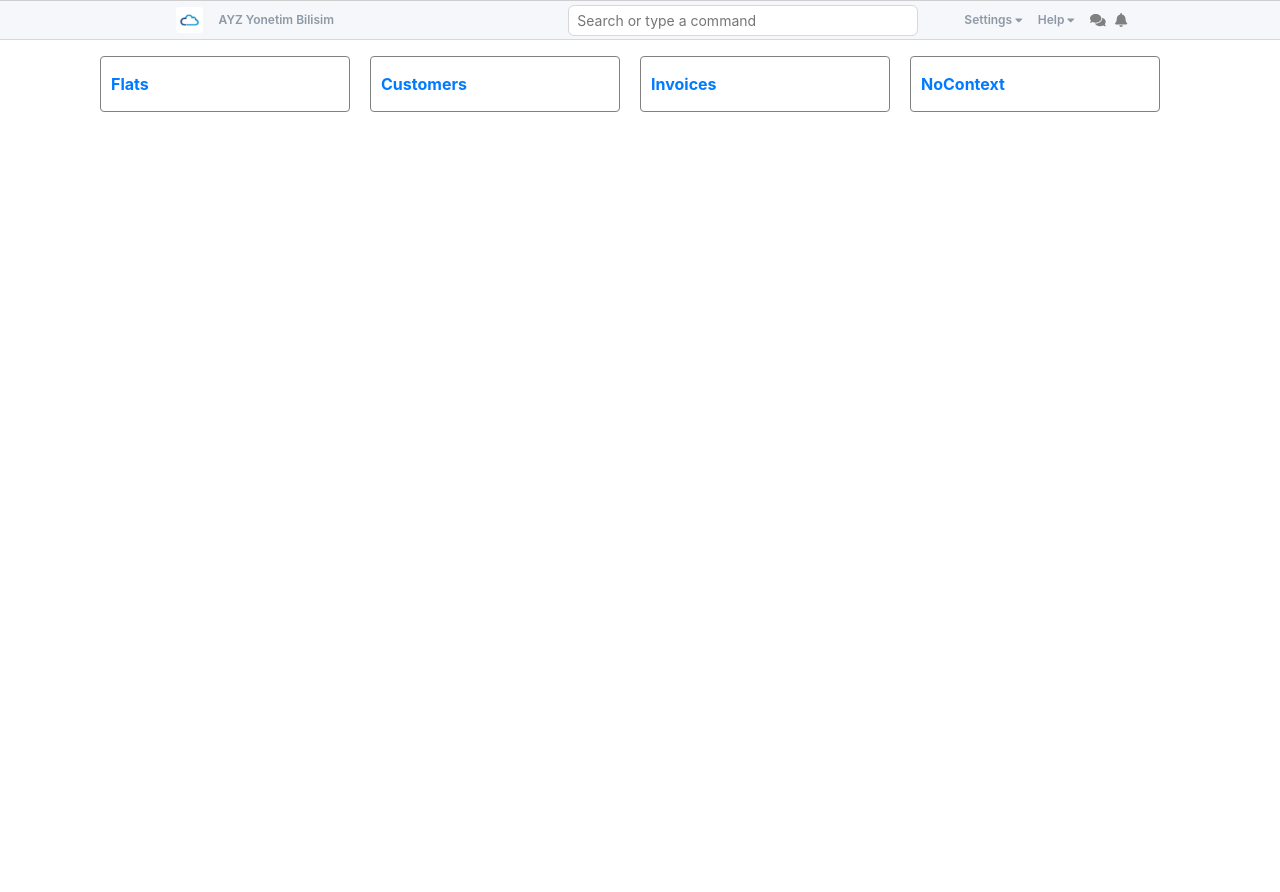
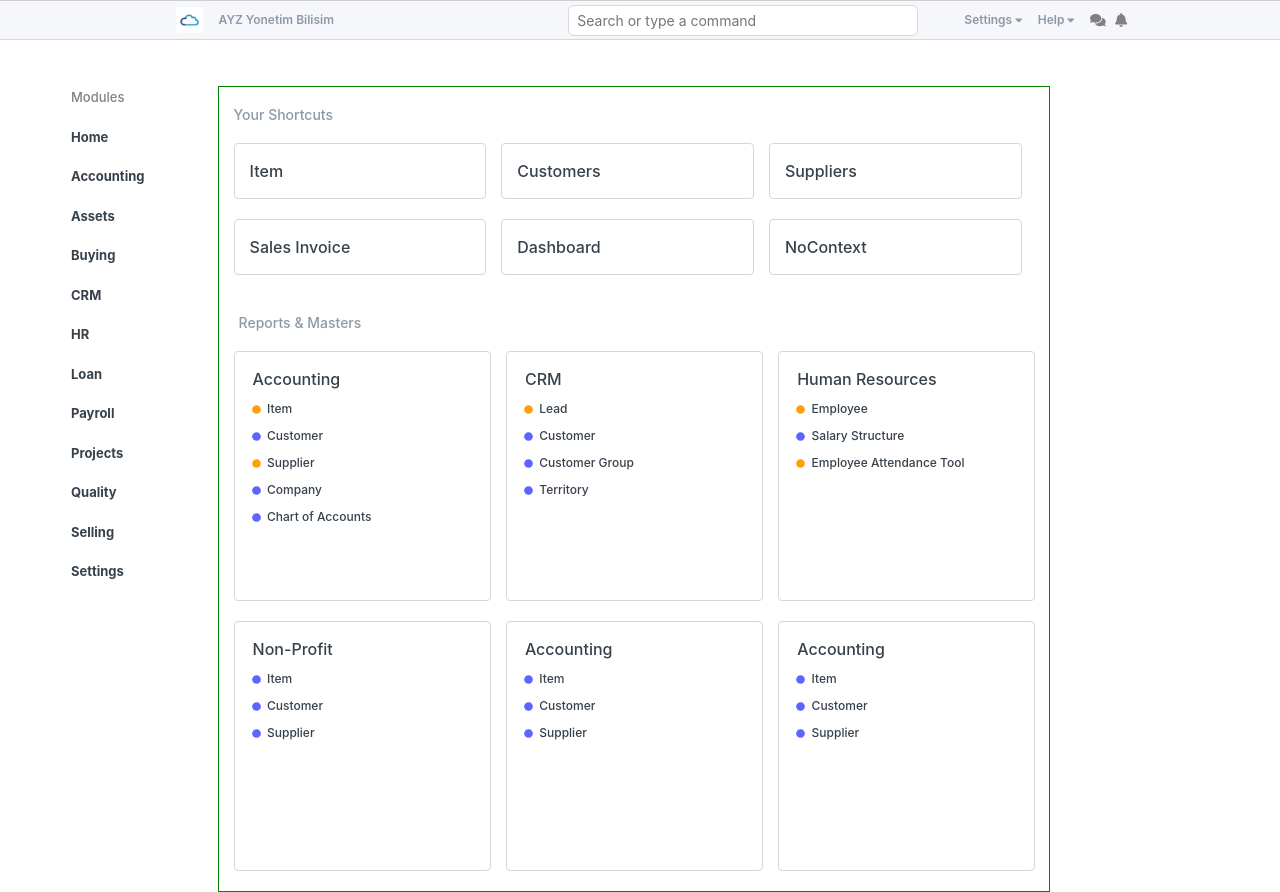
Before and after one commit to unsel/cloudERP, a React (Create React App) app: page / in a window 1280 px wide. Before the commit the page ends 800 px from the top, so only its background shows below. Built offline with nearby package versions, Linux system fonts and the light colour scheme.

Commit message:
working on RootPage

```diff
--- a/src/components/EditMultiple/EditMultiple.js
+++ b/src/components/EditMultiple/EditMultiple.js
@@ -8,7 +8,7 @@ import Input from '../UI/Input/Input';
 import withErrorHandler from '../../hoc/withErrorHandler/withErrorHandler';
 import * as actions from '../../store/actions/index';
 import { updateObject, checkValidity } from '../../shared/utility';
-import { FontAwesomeIcon } from '@fortawesome/react-fontawesome';
+// import { FontAwesomeIcon } from '@fortawesome/react-fontawesome';
 
 const EditMultiple = props => {
 
--- /dev/null
+++ b/src/components/RootComponents/Home/Home.js
@@ -0,0 +1,73 @@
+import React from 'react';
+import {Link} from 'react-router-dom';
+import classes from './Home.module.css';
+import { FontAwesomeIcon } from '@fortawesome/react-fontawesome';
+
+
+
+
+const Home = props => {
+
+
+    return (
+        <div className={classes.Home}>
+            <div className={classes.HomeWrapper}>
+                <div className={classes.Shortcuts}>
+                        <h6 className={classes.MiniTitle}>Your Shortcuts</h6>
+                        <Link to="/customers"><div className={classes.ilkler}>Item</div></Link>
+                        <Link to="/customers"><div className={classes.ilkler}>Customers</div></Link>
+                        <Link to="/customers"><div className={classes.ilkler}>Suppliers</div></Link>
+                        <Link to="/customers"><div className={classes.ilkler}>Sales Invoice</div></Link>
+                        <Link to="/customers"><div className={classes.ilkler}>Dashboard</div></Link>
+                        <Link to="/customers"><div className={classes.ilkler}>NoContext</div></Link>
+                </div>
+                <div className={classes.Reports}>
+                        <h6 className={classes.RowMiniTitle}>Reports & Masters</h6>
+                    <div className='row'>
+                        <div className={classes.Cards}>
+                            <div className={classes.CardHeader}>Accounting</div>
+                            <Link to="/customers"><div className={classes.CardItem}><FontAwesomeIcon icon="circle" color='#ffa00a' size='xs'/>&nbsp; Item</div></Link>
+                            <Link to="/customers"><div className={classes.CardItem}><FontAwesomeIcon icon="circle" color='#5e64ff' size='xs'/>&nbsp; Customer</div></Link>
+                            <Link to="/customers"><div className={classes.CardItem}><FontAwesomeIcon icon="circle" color='#ffa00a' size='xs'/>&nbsp; Supplier</div></Link>
+                            <Link to="/customers"><div className={classes.CardItem}><FontAwesomeIcon icon="circle" color='#5e64ff' size='xs'/>&nbsp; Company</div></Link>
+                            <Link to="/customers"><div className={classes.CardItem}><FontAwesomeIcon icon="circle" color='#5e64ff' size='xs'/>&nbsp; Chart of Accounts</div></Link>
+                        </div>
+                        <div className={classes.Cards}>
+                            <div className={classes.CardHeader}>CRM</div>
+                            <Link to="/customers"><div className={classes.CardItem}><FontAwesomeIcon icon="circle" color='#ffa00a' size='xs'/>&nbsp; Lead</div></Link>
+                            <Link to="/customers"><div className={classes.CardItem}><FontAwesomeIcon icon="circle" color='#5e64ff' size='xs'/>&nbsp; Customer</div></Link>
+                            <Link to="/customers"><div className={classes.CardItem}><FontAwesomeIcon icon="circle" color='#5e64ff' size='xs'/>&nbsp; Customer Group</div></Link>
+                            <Link to="/customers"><div className={classes.CardItem}><FontAwesomeIcon icon="circle" color='#5e64ff' size='xs'/>&nbsp; Territory</div></Link>
+                        </div>
+                        <div className={classes.Cards}>
+                            <div className={classes.CardHeader}>Human Resources</div>
+                            <Link to="/customers"><div className={classes.CardItem}><FontAwesomeIcon icon="circle" color='#ffa00a' size='xs'/>&nbsp; Employee</div></Link>
+                            <Link to="/customers"><div className={classes.CardItem}><FontAwesomeIcon icon="circle" color='#5e64ff' size='xs'/>&nbsp; Salary Structure</div></Link>
+                            <Link to="/customers"><div className={classes.CardItem}><FontAwesomeIcon icon="circle" color='#ffa00a' size='xs'/>&nbsp; Employee Attendance Tool</div></Link>
+                        </div>
+                        <div className={classes.Cards}>
+                            <div className={classes.CardHeader}>Non-Profit</div>
+                            <Link to="/customers"><div className={classes.CardItem}><FontAwesomeIcon icon="circle" color='#5e64ff' size='xs'/>&nbsp; Item</div></Link>
+                            <Link to="/customers"><div className={classes.CardItem}><FontAwesomeIcon icon="circle" color='#5e64ff' size='xs'/>&nbsp; Customer</div></Link>
+                            <Link to="/customers"><div className={classes.CardItem}><FontAwesomeIcon icon="circle" color='#5e64ff' size='xs'/>&nbsp; Supplier</div></Link>
+                        </div>
+                        <div className={classes.Cards}>
+                            <div className={classes.CardHeader}>Accounting</div>
+                            <Link to="/customers"><div className={classes.CardItem}><FontAwesomeIcon icon="circle" color='#5e64ff' size='xs'/>&nbsp; Item</div></Link>
+                            <Link to="/customers"><div className={classes.CardItem}><FontAwesomeIcon icon="circle" color='#5e64ff' size='xs'/>&nbsp; Customer</div></Link>
+                            <Link to="/customers"><div className={classes.CardItem}><FontAwesomeIcon icon="circle" color='#5e64ff' size='xs'/>&nbsp; Supplier</div></Link>
+                        </div>
+                        <div className={classes.Cards}>
+                            <div className={classes.CardHeader}>Accounting</div>
+                            <Link to="/customers"><div className={classes.CardItem}><FontAwesomeIcon icon="circle" color='#5e64ff' size='xs'/>&nbsp; Item</div></Link>
+                            <Link to="/customers"><div className={classes.CardItem}><FontAwesomeIcon icon="circle" color='#5e64ff' size='xs'/>&nbsp; Customer</div></Link>
+                            <Link to="/customers"><div className={classes.CardItem}><FontAwesomeIcon icon="circle" color='#5e64ff' size='xs'/>&nbsp; Supplier</div></Link>
+                        </div>
+                    </div>
+                </div>
+            </div>
+        </div>
+    )
+}
+
+export default Home
--- /dev/null
+++ b/src/components/RootComponents/Home/Home.module.css
@@ -0,0 +1,97 @@
+.Home{
+    border: 1px solid green;
+    display: inline-block;
+    width: 53%;
+    margin-top: 30px;
+}
+.HomeWrapper{
+    padding-left:15px;
+}
+.MiniTitle ,.RowMiniTitle{
+    margin-bottom: 19px;
+    font-size: 14px;
+    color: #8D99A6;
+}
+.RowMiniTitle{
+    margin-left: -10px;
+}
+.Shortcuts , .Records{
+    padding-top: 20px;
+    margin-bottom: 20px;
+}
+.ilkler,  .Cards{
+    border:1px solid #d1d8dd;
+    border-radius: 4px;
+    padding: 15px;
+
+    width:31%;
+    display: inline-block;
+    font-size:16px; font-weight:500;
+    color:#36414c;
+
+    margin-right: 15px;
+    margin-bottom: 20px;
+}
+
+.Cards{
+    min-height: 250px;
+
+
+}
+.Reports{
+    margin-left: 15px;
+}
+.CardHeader{
+    margin-left: 3px;
+    margin-bottom: 7px;
+}
+.CardItem{
+    color:#36414c;
+    margin:9px 0px;
+    font-size: 12px;
+    padding-left: 2px;
+}
+.CardItem:hover{
+    text-decoration:none;
+}
+
+
+
+@media(max-width:1700px){
+
+    .Home{
+        width: 65%;
+    }
+}
+
+@media(max-width:1250px){
+
+    .Home{
+        width: 70%;
+    }
+}
+@media(max-width:1130px){
+   .ilkler , .Cards{
+       width: 47%;
+   }
+
+}
+@media(max-width:1000px){
+
+    .Home{
+        width: 70%;
+    }
+
+}
+@media(max-width:780px){
+
+    .Home{
+        width:92%
+    }
+
+}
+@media(max-width:780px){
+    .ilkler , .Cards{
+        width: 97%;
+    }
+}
--- a/src/containers/RootPage/Rootpage.js
+++ b/src/containers/RootPage/Rootpage.js
@@ -2,18 +2,38 @@ import React from 'react';
 import {Link} from 'react-router-dom';
 import classes from './Rootpage.module.css';
 
-
+import Home from '../../components/RootComponents/Home/Home';
 
 
 const Rootpage = props => {
 
 
+    const sideBar = (
+        <div className={classes.Sidebar} >
+          <ul>
+              <li>Modules</li>
+              <li>Home</li>
+              <li>Accounting</li>
+              <li>Assets</li>
+              <li>Buying</li>
+              <li>CRM</li>
+              <li>HR</li>
+              <li>Loan</li>
+              <li>Payroll</li>
+              <li>Projects</li>
+              <li>Quality</li>
+              <li>Selling</li>
+              <li>Settings</li>
+          </ul>
+        </div>
+      )
     return (
-        <div className={classes.Shortcuts}>
-            <Link to="/customers"><div><strong>Flats</strong></div></Link>
-            <Link to="/customers"><div><strong>Customers</strong></div></Link>
-            <Link to="/customers"><div><strong>Invoices</strong></div></Link>
-            <Link to="/customers"><div><strong>NoContext</strong></div></Link>
+        <div>
+            {sideBar}
+            <div>
+                <div className={classes.SidebarTemp}></div>
+                <Home/>
+            </div>
         </div>
     )
 }
--- a/src/containers/RootPage/Rootpage.module.css
+++ b/src/containers/RootPage/Rootpage.module.css
@@ -1,27 +1,98 @@
-.Shortcuts{
-    text-align: center;
+
+
+.Sidebar{
+    position: fixed;
+    display: inline-block;
+    height: 500px;
+    width: 10%;
+    top: 60px;
+    left: 16em;
+    background-color: #ffffff;
+    padding: 18px 0px 5px 0px;
+
+    padding-left: auto;
+    z-index: 100;
 }
-.Shortcuts div{
-    text-align: initial;
-    border:1px solid gray;
-    border-radius: 4px;
-    padding-top: 15px;
-    padding-bottom: 15px;
-    padding-left: 10px;
-    padding-right: auto;
-    width: 250px;
-    display: inline-block;
-    margin-right: 20px;
-    margin-bottom: 20px;
+.Sidebar li:first-child{
+    font-weight: 500;
+    color: gray;
+}
+.Sidebar li{
+    padding: 10px 15px;
+    cursor: pointer;
+    list-style-type:none;
+    font-size: 13px;
+    color: #36414c;
+    font-weight: 700;
+}
+.Sidebar li:hover{
+    background: #f7fafc;
 }
 
-.SearchBox{
-    position: absolute;
-    top: 50%;
-    left: 50%;
-    transform:translate(-50%,-50%);
-    background-color: #2f3640;
-    height: 40px;
-    border-radius: 40px;
-    padding: 10px;
+.SidebarTemp{
+    width: 25%;
+    display: inline-block;
 }
+
+
+
+@media(max-width:1700px){
+    .Sidebar{
+        left:10em;
+        width: 14%;
+    }
+    .SidebarTemp{
+        width: 25%;
+    }
+    .Shortcuts{
+        width: 60%;
+    }
+}
+@media(max-width:1450px){
+    .Workers{
+        display: none;
+    }
+    .SidebarTemp{
+        width: 17%;
+    }
+    .Sidebar{
+        left:1em;
+    }
+}
+@media(max-width:1250px){
+    .WidthMaker1{
+        display: none;
+    }
+    .Sidebar{
+        left:1em;
+    }
+    .SidebarTemp{
+        width: 20%;
+    }
+    .Shortcuts{
+        width: 70%;
+    }
+}
+@media(max-width:1000px){
+    .Sidebar{
+        left: 0em;
+    }
+    .SidebarTemp{
+        width: 20%;
+    }
+    .Shortcuts{
+        width: 70%;
+    }
+
+}
+@media(max-width:780px){
+    .Sidebar{
+        display: none;
+    }
+    .SidebarTemp {
+        width: 4%;
+    }
+    .Shortcuts{
+        width:92%
+    }
+}
```
Also changed, not shown: src/containers/Customers/Customers.js (+16 -4 lines).
